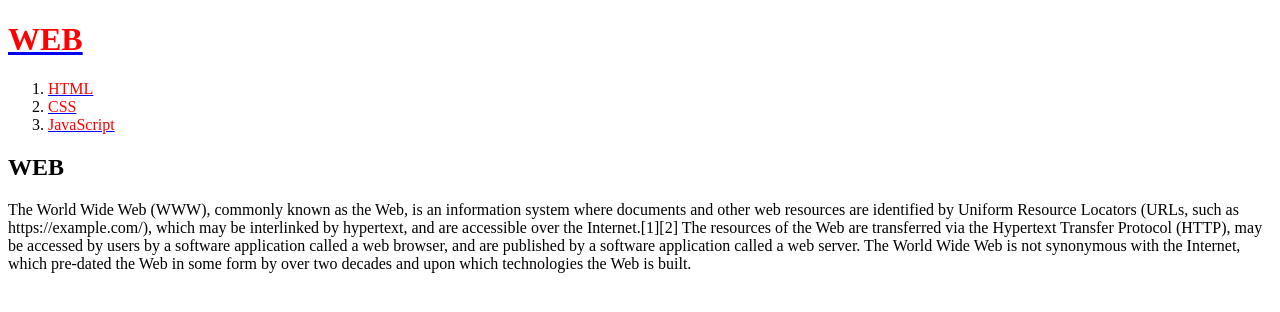
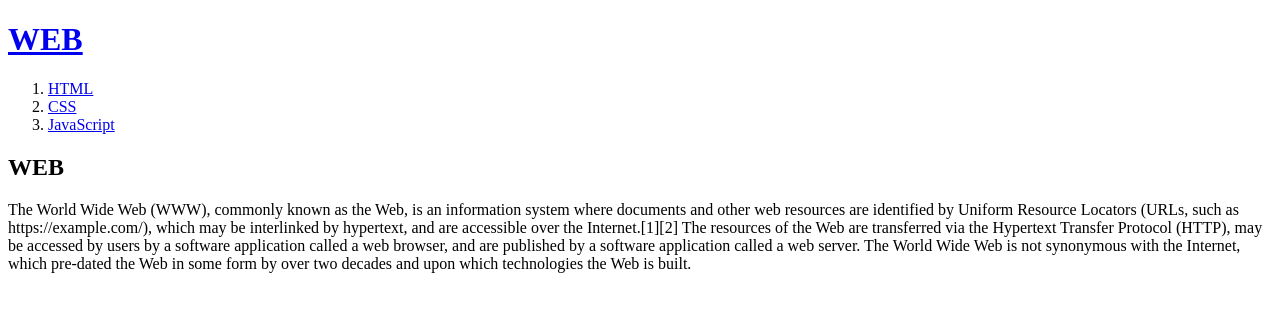
Before and after one commit to Jeon-youngjae/web1, a plain HTML site: page index.html in a window 1280 px wide. Drawn offline with Linux system fonts and the light colour scheme.

Commit message:
Add files via upload

```diff
--- a/index.html
+++ b/index.html
@@ -15,11 +15,11 @@
   </script>
 </head>
 <body>
-  <h1><a href="index.html"><font color="red">WEB</font></a></h1>
+  <h1><a href="index.html">WEB</a></h1>
 <ol>
-  <li><a href="1.html"><font color="red">HTML</font></a></li>
-  <li><a href="2.html"><font color="red">CSS</font></a></li>
-  <li><a href="3.html"><font color="red">JavaScript</font></a></li>
+  <li><a href="1.html">HTML</a></li>
+  <li><a href="2.html">CSS</a></li>
+  <li><a href="3.html">JavaScript</a></li>
 </ol>
 <h2>WEB</h2>
 <p>The World Wide Web (WWW), commonly known as the Web, is an information system where documents and other web resources are identified by Uniform Resource Locators (URLs, such as https://example.com/), which may be interlinked by hypertext, and are accessible over the Internet.[1][2] The resources of the Web are transferred via the Hypertext Transfer Protocol (HTTP), may be accessed by users by a software application called a web browser, and are published by a software application called a web server. The World Wide Web is not synonymous with the Internet, which pre-dated the Web in some form by over two decades and upon which technologies the Web is built.
```
Also changed, not shown: 1.html (+13 -0 lines).
